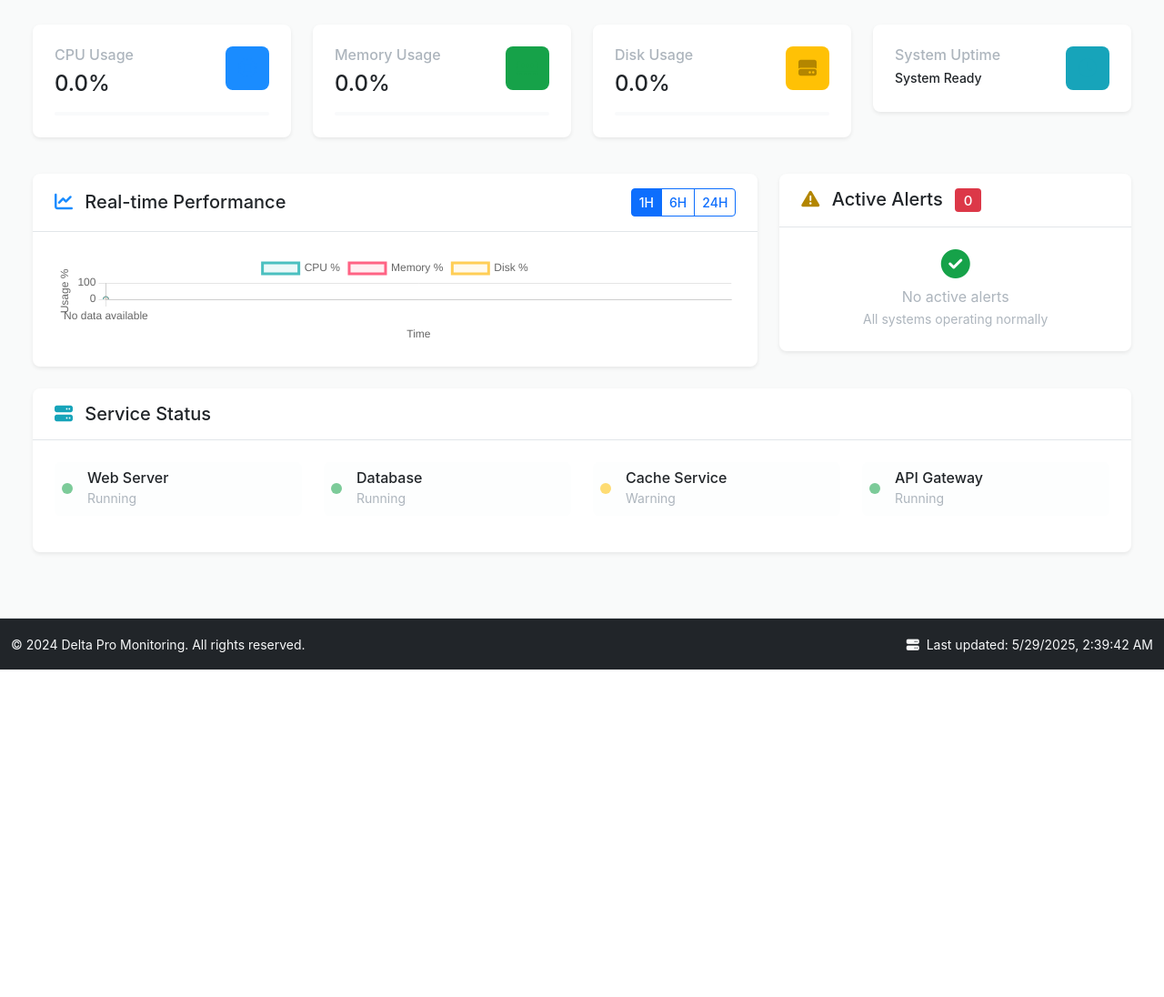
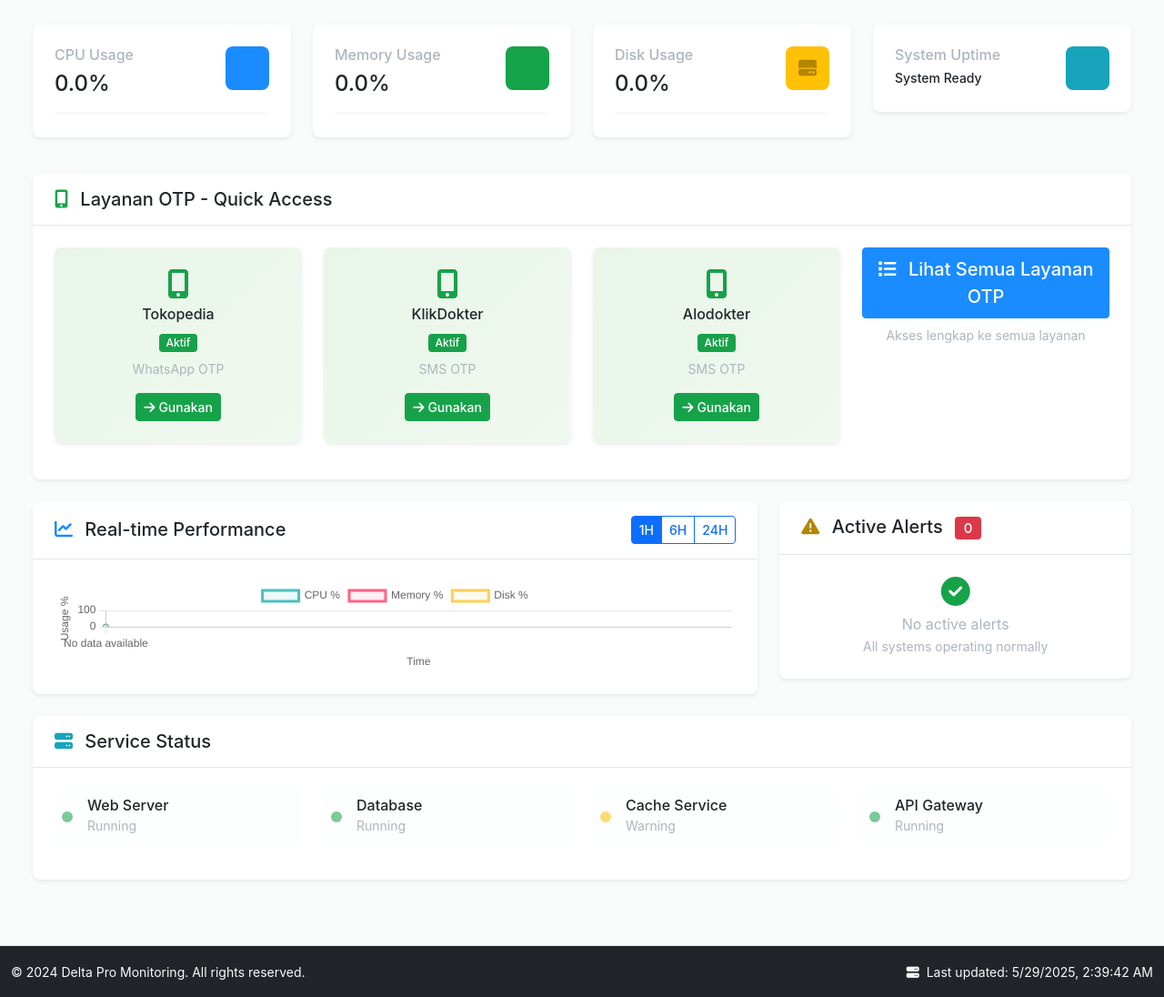
Before and after one commit to Kztutorial99/DELTA-PRO, a Flask app: page / in a window 1280 px wide. Shown: the part 181-1277 px from the top of the page at 91% size. Before the commit the page ends 917 px from the top, so only its background shows below. Run offline with Flask 3, Linux system fonts and the light colour scheme.

Commit message:
Improve profile menu appearance and add OTP service quick access to dashboard
Adjusts profile menu styling in delta-pro.css and adds OTP service cards to dashboard.html.

Replit-Commit-Author: Agent
Replit-Commit-Session-Id: 936facaf-493d-4e92-9da9-3a86bda79730
Replit-Commit-Screenshot-Url: https://storage.googleapis.com/screenshot-production-us-central1/814df841-f13d-4e57-95c1-7d69ced1d2fa/9e0619f9-4cf8-4059-b2bf-0d9ab4f33cef.jpg

```diff
--- a/routes.py
+++ b/routes.py
@@ -48,7 +48,7 @@ def otp_services():
             {"name": "KlikDokter", "prefix": "62", "status": "active"},
             {"name": "Alodokter", "prefix": "62", "status": "active"},
             {"name": "Shopee", "prefix": "62", "status": "maintenance"},
-            {"name": "Bukalapak", "prefix": "62", "status": "active"}
+            {"name": "Bukalapak", "prefix": "62", "status": "maintenance"}
         ]
 
         return render_template('otp_services.html', services=services)
--- a/static/css/delta-pro.css
+++ b/static/css/delta-pro.css
@@ -319,18 +319,18 @@ body {
 
 .profile-menu {
     position: absolute;
-    top: 55px;
-    right: 0;
-    width: 260px;
+    top: 50px;
+    right: -10px;
+    width: 250px;
     background: linear-gradient(145deg, rgba(15, 35, 25, 0.95), rgba(25, 45, 35, 0.95));
     backdrop-filter: blur(12px);
     border: 1px solid rgba(0, 255, 153, 0.2);
-    border-radius: 16px;
-    box-shadow: 0 12px 40px rgba(0, 0, 0, 0.3), 0 0 20px rgba(0, 255, 153, 0.1);
-    padding: 24px 20px 20px 20px;
+    border-radius: 12px;
+    box-shadow: 0 8px 32px rgba(0, 0, 0, 0.25), 0 0 15px rgba(0, 255, 153, 0.15);
+    padding: 18px 16px 16px 16px;
     z-index: 1050;
     display: none;
-    animation: slideDown 0.3s cubic-bezier(0.4, 0, 0.2, 1);
+    animation: slideDown 0.25s cubic-bezier(0.4, 0, 0.2, 1);
     transform-origin: top right;
 }
 
--- a/templates/base.html
+++ b/templates/base.html
@@ -62,8 +62,9 @@
                 </ul>
 
                 <div class="navbar-nav align-items-center">
-                    <!-- System Status -->
-                    <div class="d-flex flex-column align-items-end me-3">
+                    <!-- System Status and Profile Container -->
+                    <div class="d-flex align-items-center gap-3">
+                        <div class="d-flex flex-column align-items-end">
                             <span class="navbar-text small mb-0">
                                 <i class="fas fa-circle text-success me-1"></i>
                                 System Online
@@ -122,6 +123,7 @@
                     </div>
                 </div>
             </div>
+        </div>
     </nav>
 
     <!-- Main Content -->
--- a/templates/dashboard.html
+++ b/templates/dashboard.html
@@ -108,6 +108,72 @@
                         </div>
                         <div class="status-icon bg-info bg-opacity-10 text-info">
                             <i class="fas fa-clock"></i>
+                        </div>
+                    </div>
+                </div>
+            </div>
+        </div>
+    </div>
+
+    <!-- OTP Services Quick Access -->
+    <div class="row mb-4">
+        <div class="col-12">
+            <div class="card border-0 shadow-sm">
+                <div class="card-header bg-transparent">
+                    <h5 class="card-title mb-0">
+                        <i class="fas fa-mobile-alt text-success me-2"></i>
+                        Layanan OTP - Quick Access
+                    </h5>
+                </div>
+                <div class="card-body">
+                    <div class="row">
+                        <div class="col-lg-3 col-md-6 mb-3">
+                            <div class="card h-100 border-0" style="background: linear-gradient(135deg, #e8f5e8, #f0f9f0);">
+                                <div class="card-body text-center">
+                                    <i class="fas fa-mobile-alt text-success fa-2x mb-2"></i>
+                                    <h6 class="card-title">Tokopedia</h6>
+                                    <span class="badge bg-success mb-2">Aktif</span>
+                                    <p class="small text-muted mb-3">WhatsApp OTP</p>
+                                    <a href="{{ url_for('otp_services') }}" class="btn btn-success btn-sm">
+                                        <i class="fas fa-arrow-right me-1"></i>Gunakan
+                                    </a>
+                                </div>
+                            </div>
+                        </div>
+                        <div class="col-lg-3 col-md-6 mb-3">
+                            <div class="card h-100 border-0" style="background: linear-gradient(135deg, #e8f5e8, #f0f9f0);">
+                                <div class="card-body text-center">
+                                    <i class="fas fa-mobile-alt text-success fa-2x mb-2"></i>
+                                    <h6 class="card-title">KlikDokter</h6>
+                                    <span class="badge bg-success mb-2">Aktif</span>
+                                    <p class="small text-muted mb-3">SMS OTP</p>
+                                    <a href="{{ url_for('otp_services') }}" class="btn btn-success btn-sm">
+                                        <i class="fas fa-arrow-right me-1"></i>Gunakan
+                                    </a>
+                                </div>
+                            </div>
+                        </div>
+                        <div class="col-lg-3 col-md-6 mb-3">
+                            <div class="card h-100 border-0" style="background: linear-gradient(135deg, #e8f5e8, #f0f9f0);">
+                                <div class="card-body text-center">
+                                    <i class="fas fa-mobile-alt text-success fa-2x mb-2"></i>
+                                    <h6 class="card-title">Alodokter</h6>
+                                    <span class="badge bg-success mb-2">Aktif</span>
+                                    <p class="small text-muted mb-3">SMS OTP</p>
+                                    <a href="{{ url_for('otp_services') }}" class="btn btn-success btn-sm">
+                                        <i class="fas fa-arrow-right me-1"></i>Gunakan
+                                    </a>
+                                </div>
+                            </div>
+                        </div>
+                        <div class="col-lg-3 col-md-6 mb-3">
+                            <div class="text-center">
+                                <a href="{{ url_for('otp_services') }}" class="btn btn-primary btn-lg">
+                                    <i class="fas fa-list me-2"></i>
+                                    Lihat Semua Layanan OTP
+                                </a>
+                                <p class="small text-muted mt-2">Akses lengkap ke semua layanan</p>
+                            </div>
                         </div>
                     </div>
                 </div>
```
Also changed, not shown: attached_assets/Screenshot_20250529_103418.jpg (added). Lines whose indentation alone changed are shown as unchanged.
